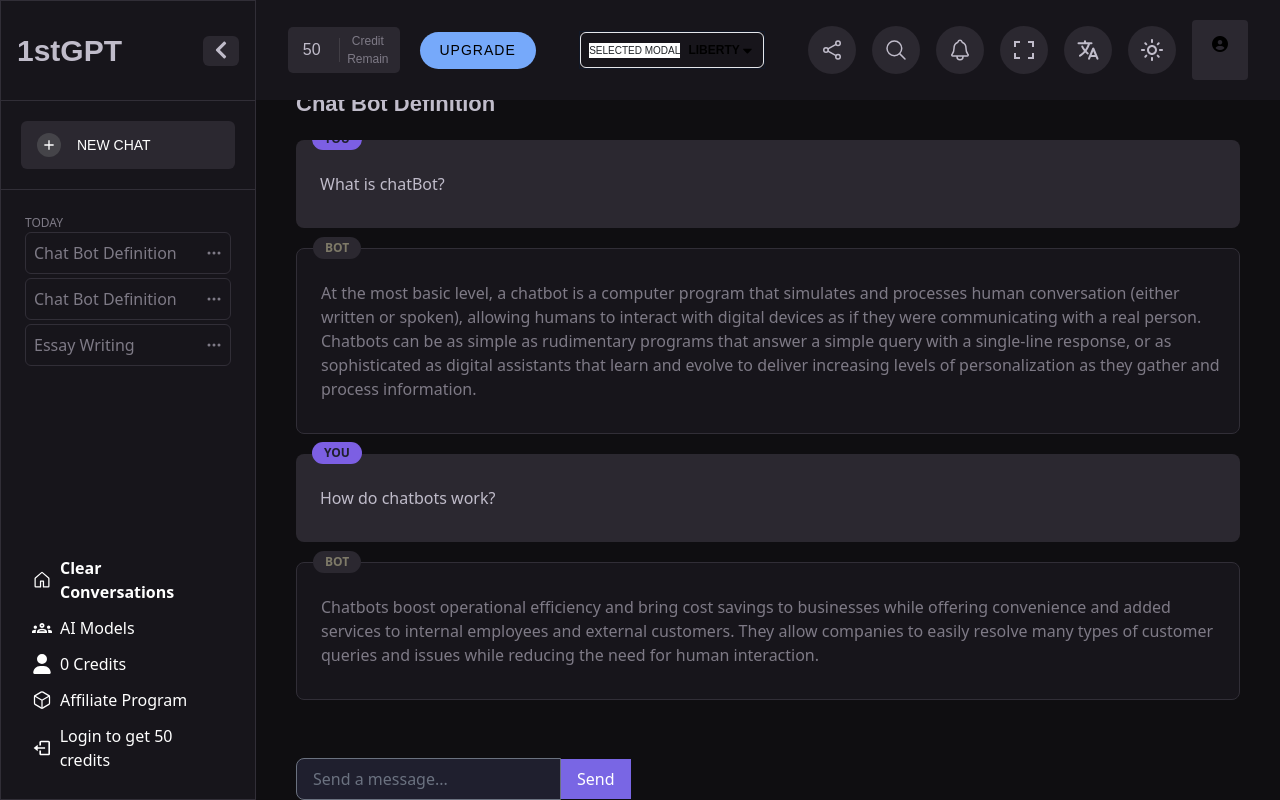
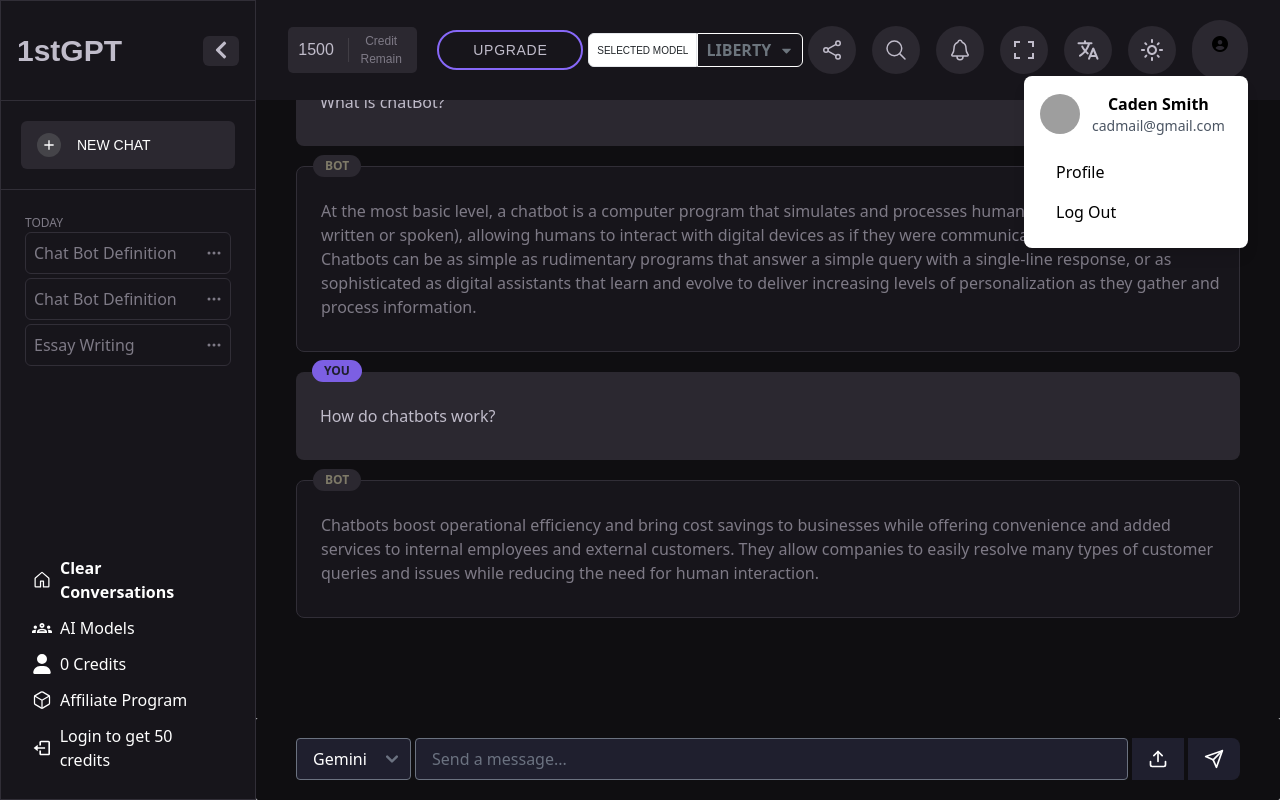
Before and after one commit to Deep1416/1stGpt, a React (Vite) app: page /get in a window 1280 px wide. Both pictures are taken after a click on the button 1220 px from the left and 50 px from the top of the page. Built offline with nearby package versions, Linux system fonts and the light colour scheme; grey boxes are pictures that could not be loaded.

Commit message:
gpt done

```diff
--- a/src/App.jsx
+++ b/src/App.jsx
@@ -5,6 +5,7 @@ import Pricing from './getStarted/pricing/Pricing';
 import Layout from './getStarted/layout/Layout';
 import Aimodals from './getStarted/aiModals/Aimodals'
 import ChatBot from './getStarted/chat/ChatBot'
+import Profile from './getStarted/userProfile/Profile'
 
 const App = () => {
   return (
@@ -15,7 +16,7 @@ const App = () => {
         <Route path="/get" element={<Layout />}>
           <Route index element={<ChatBot />} />
           <Route path="aimodels" element={<Aimodals />} />
-          <Route path="profile" element={<Aimodals />} />
+          <Route path="profile" element={<Profile />} />
           <Route path="pricing" element={<Pricing />} />
         </Route>
       </Routes>
--- a/src/components/authModel/AuthModel.jsx
+++ b/src/components/authModel/AuthModel.jsx
@@ -1,5 +1,7 @@
 import React, { useState } from 'react';
 import axios from 'axios';
+import { useNavigate } from 'react-router-dom';
+
 
 const AuthModal = ({ isOpen, onClose }) => {
   const [isRegister, setIsRegister] = useState(true);
@@ -11,6 +13,11 @@ const AuthModal = ({ isOpen, onClose }) => {
     username: '',
   });
   const [errors, setErrors] = useState({});
+  const [loading, setLoading] = useState(false);
+
+  const navigate = useNavigate();
+
+
 
   const validate = () => {
     const newErrors = {};
@@ -40,10 +47,24 @@ const AuthModal = ({ isOpen, onClose }) => {
     }
 
     setErrors({});
+    setLoading(true);
     const url = isRegister ? 'http://localhost:4000/v1/user/register' : 'http://localhost:4000/v1/user/login';
     try {
       const response = await axios.post(url, formData);
-      console.log(response);
+      // console.log(response,response?.data?.data?.accessToken);
+
+      if (!isRegister && response?.data) {
+        localStorage.setItem('token', response?.data?.data?.accessToken);
+        setTimeout(() => {
+          navigate('/get')
+        }, 300);
+
+      }
+
+
+      if (isRegister) {
+        setIsRegister(false);
+      }
       // Handle successful registration or login
     } catch (error) {
       console.error(error);
@@ -51,6 +72,8 @@ const AuthModal = ({ isOpen, onClose }) => {
       if (error.response && error.response.data) {
         setErrors({ general: error.response.data.message });
       }
+    } finally {
+      setLoading(false);
     }
   };
 
@@ -154,13 +177,19 @@ const AuthModal = ({ isOpen, onClose }) => {
             <button
               type="submit"
               className="inline-flex items-center px-4 py-2 border border-transparent text-sm font-medium rounded-md shadow-sm text-white bg-indigo-600 hover:bg-indigo-700 focus:outline-none focus:ring-2 focus:ring-offset-2 focus:ring-indigo-500"
+              disabled={loading}
             >
-              {isRegister ? 'Register' : 'Login'}
+              {loading ? (
+                <span>Loading...</span>
+              ) : (
+                <span>{isRegister ? 'Register' : 'Login'}</span>
+              )}
             </button>
             <button
               type="button"
               onClick={onClose}
               className="inline-flex items-center px-4 py-2 border border-transparent text-sm font-medium rounded-md shadow-sm text-gray-700 bg-gray-100 hover:bg-gray-200 focus:outline-none focus:ring-2 focus:ring-offset-2 focus:ring-gray-500"
+              disabled={loading}
             >
               Cancel
             </button>
@@ -174,6 +203,7 @@ const AuthModal = ({ isOpen, onClose }) => {
               <button
                 className="text-indigo-600 hover:text-indigo-900"
                 onClick={() => setIsRegister(false)}
+                disabled={loading}
               >
                 Click here to login
               </button>
@@ -184,6 +214,7 @@ const AuthModal = ({ isOpen, onClose }) => {
               <button
                 className="text-indigo-600 hover:text-indigo-900"
                 onClick={() => setIsRegister(true)}
+                disabled={loading}
               >
                 Click here to register
               </button>
@@ -194,6 +225,7 @@ const AuthModal = ({ isOpen, onClose }) => {
           <button
             onClick={handleGoogleLogin}
             className="inline-flex items-center px-4 py-2 border border-transparent text-sm font-medium rounded-md shadow-sm text-white bg-red-600 hover:bg-red-700 focus:outline-none focus:ring-2 focus:ring-offset-2 focus:ring-red-500"
+            disabled={loading}
           >
             Login with Google
           </button>
--- a/src/getStarted/chat/ChatBot.jsx
+++ b/src/getStarted/chat/ChatBot.jsx
@@ -1,5 +1,6 @@
 import React, { useState, useEffect, useRef } from "react";
 import axios from "axios";
+import { FiUpload, FiSend } from "react-icons/fi";
 
 const ChatBot = () => {
   const [messages, setMessages] = useState([
@@ -15,14 +16,26 @@ const ChatBot = () => {
     },
   ]);
   const [input, setInput] = useState("");
+  const [searchMethod, setSearchMethod] = useState("gemini"); // Default search method
   const messagesEndRef = useRef(null);
 
   const fetchResponse = async (query) => {
+    const token = localStorage.getItem("token"); // Retrieve token from localStorage
     try {
-      const response = await axios.post("http://localhost:5000/api/gpt-response", {
+      const response = await axios.post(
+        `http://localhost:4000/v1/ai/${searchMethod}`,
+        {
           query: query,
-      });
-      const reply = response.data.Output; // Adjust based on your API response format
+        },
+        {
+          headers: {
+            Authorization: `Bearer ${token}`, // Include token in headers
+          },
+        }
+      );
+      console.log(response);
+      const reply = response?.data?.data?.Output;
+      // console.log(reply ,"form api respoinse"); // Adjust based on your API response format
       setMessages((prevMessages) => [
         ...prevMessages,
         { type: "bot", text: reply },
@@ -54,20 +67,21 @@ const ChatBot = () => {
   }, [messages]);
 
   return (
-    <div className="pt-[38px] flex flex-col z-10 bg-[#0f0e11] min-h-screen justify-end">
+    <>
+      <div className="flex flex-col z-10 bg-[#0f0e11] min-h-screen justify-end relative">
         <div className="w-full px-10 my-0 mx-auto text-white">
-        <h1 className=" text-[22px] font-semibold text-[#c0bcca] font-heebo">
+          <h1 className="text-[22px] font-semibold text-[#c0bcca] font-heebo">
             Chat Bot Definition
           </h1>
-        <div className="w-full mt-[20px]  mx-auto space-y-5 overflow-y-auto mb-20 ">
+          <div className="w-full mt-[20px] mx-auto space-y-5 overflow-y-auto mb-20">
             {messages.map((msg, index) => (
               <div
                 key={index}
-              className={` ${
+                className={`${
                   msg.type === "user"
                     ? "bg-[#2b2830] text-[#c0bcca]"
                     : "bg-[#17151b] text-[#7e7a86] border-[#312e37] border"
-              } px-4 py-8 rounded-lg relative `}
+                } px-4 py-8 rounded-lg relative mt-3`}
               >
                 <div className="flex items-center space-x-2 ">
                   <span
@@ -79,30 +93,42 @@ const ChatBot = () => {
                   >
                     {msg.type === "user" ? "YOU" : "BOT"}
                   </span>
-                <span className="">{msg.text}</span>
+                  <span>{msg.text}</span>
                 </div>
               </div>
             ))}
             <div ref={messagesEndRef} />
           </div>
         </div>
-      <div className=" px-10 rounded-sm  flex items-center absolute bottom-0">
+      </div>
+      <div className="px-10 rounded-sm sticky z-50 bottom-0 bg-[#0f0e11] flex gap-1 mx-auto p-5">
+        <select
+          value={searchMethod}
+          onChange={(e) => setSearchMethod(e.target.value)}
+          className="bg-[#1f1f2e] text-white px-4 py-2 rounded outline-none"
+        >
+          <option value="gemini">Gemini</option>
+          <option value="gpt">OpenAI</option>
+        </select>
         <input
           type="text"
           value={input}
           onChange={(e) => setInput(e.target.value)}
           onKeyPress={handleKeyPress}
           placeholder="Send a message..."
-          className="bg-[#1f1f2e] text-white px-4 py-2 w-full rounded-l-lg outline-none"
+          className="bg-[#1f1f2e] text-white px-4 py-2 w-full rounded outline-none"
         />
+        <button className="bg-[#1f1f2e] text-white px-4 py-2 rounded-r-none">
+          <FiUpload size={20} />
+        </button>
         <button
           onClick={handleSend}
-          className="bg-[#7966e4] text-white px-4 py-2 "
+          className="bg-[#1f1f2e] text-white px-4 py-2 rounded-r-lg"
         >
-          Send
+          <FiSend size={20} />
         </button>
       </div>
-    </div>
+    </>
   );
 };
 
--- a/src/getStarted/header/sideBar/SideBar.jsx
+++ b/src/getStarted/header/sideBar/SideBar.jsx
@@ -13,6 +13,8 @@ import { FaUser } from "react-icons/fa6";
 import { BiLogOut } from "react-icons/bi";
 import { IoCubeOutline } from "react-icons/io5";
 import { MdAdd } from "react-icons/md";
+import { Link } from "react-router-dom";
+
 
 const Sidebar = ({ isSidebarCollapsed, toggleSidebar }) => {
   return (
@@ -32,6 +34,7 @@ const Sidebar = ({ isSidebarCollapsed, toggleSidebar }) => {
         </div>
       </div>
       <div className="p-5 border-b  border-[#312e37]">
+        <Link to={'/get'}>
         <div className="flex items-center gap-4  bg-[#2b2830]   py-3 pr-[10px] rounded-md pl-4">
           <div className="w-6 h-6 rounded-full bg-[#454449] flex justify-center items-center">
             <MdAdd className="text-white" />
@@ -42,6 +45,7 @@ const Sidebar = ({ isSidebarCollapsed, toggleSidebar }) => {
             </div>
           )}
         </div>
+        </Link>
       </div>
       <div className="p-6  text-[#7e7a86]">
         {!isSidebarCollapsed && <p className="text-[12px]">TODAY</p>}
@@ -62,14 +66,18 @@ const Sidebar = ({ isSidebarCollapsed, toggleSidebar }) => {
       </div>
       <div className={`fixed bottom-0 left-0 right-0 ${!isSidebarCollapsed ? "p-6 w-64 " : "p-6 w-24" } text-white  `}>
         <ul className={`flex flex-col gap-1 w-fit  ${!isSidebarCollapsed ? " w-64 " : " w-24 justify-center items-center" } `}>
-          <li className="flex items-center gap-2 py-1 px-2 rounded hover:bg-[#2b2830] w-fit">
+        <Link to={'/'}>
+        <li className="flex items-center gap-2 py-1 px-2 rounded hover:bg-[#2b2830] w-fit">
             <GoHome className="text-xl" />
             {!isSidebarCollapsed && <span className="font-semibold inline-block w-24">Clear Conversations</span>}
           </li>
+        </Link>
+          <Link to={'aimodels'}>
           <li className="flex items-center gap-2 py-1 px-2 rounded hover:bg-[#2b2830] w-fit">
             <MdOutlineGroups className="text-xl" />
             {!isSidebarCollapsed && <span>AI Models</span>}
           </li>
+          </Link>
           <li className="flex items-center gap-2 py-1 px-2 rounded hover:bg-[#2b2830] w-fit">
             <FaUser className="text-xl" />
             {!isSidebarCollapsed && <span>0 Credits</span>}
@@ -78,10 +86,12 @@ const Sidebar = ({ isSidebarCollapsed, toggleSidebar }) => {
             <IoCubeOutline className="text-xl" />
             {!isSidebarCollapsed && <span>Affiliate Program</span>}
           </li>
-          <li className="flex items-center gap-2 py-1 px-2 rounded hover:bg-[#2b2830] w-fit">
+        <Link to={'/'}>
+        <li className="flex items-center gap-2 py-1 px-2 rounded hover:bg-[#2b2830] w-fit">
             <BiLogOut className="text-xl" />
             {!isSidebarCollapsed && <span>Login to get 50 credits</span>}
           </li>
+          </Link>
         </ul>
       </div>
     </>
--- a/src/getStarted/header/topBar/TopBar.jsx
+++ b/src/getStarted/header/topBar/TopBar.jsx
@@ -9,22 +9,27 @@ import {
 } from "react-icons/io5";
 import { RiFullscreenFill } from "react-icons/ri";
 import { MdOutlineLightMode } from "react-icons/md";
+import { Link } from "react-router-dom";
 
 const Topbar = ({ isSidebarCollapsed }) => {
   const [isPopupVisible, setIsPopupVisible] = useState(false);
+  const [isProfilePopupVisible, setIsProfilePopupVisible] = useState(false);
 
   const handlePopupToggle = () => {
     setIsPopupVisible(!isPopupVisible);
   };
 
+  const handleProfilePopupToggle = () => {
+    setIsProfilePopupVisible(!isProfilePopupVisible);
+  };
+
   return (
     <>
-
       <div className="">
         <div className="flex gap-5 justify-evenly items-center flex-grow">
           <div className="font-heebo text-black">
             <div className="flex gap-1 items-center w-full text-center rounded-[5px] bg-[#2b2830] py-[5px] pr-2">
-              <span className="inline-block w-[50%] text-[#c0bcca]">50</span>
+              <span className="inline-block w-[50%] text-[#c0bcca]">1500</span>
               <div className="h-6 w-[1px] bg-[#413e45]"></div>
               <span className="inline-block w-[50%] text-[12px] text-[#7e7a86]">
                 Credit Remain
@@ -32,60 +37,91 @@ const Topbar = ({ isSidebarCollapsed }) => {
             </div>
           </div>
           <div className="font-heebo">
-            <div className="uppercase tracking-[1px] text-black py-2 px-5 rounded-3xl bg-blue-400 text-[14px] font-medium w-fit">
-              upgrade
-            </div>
+           <Link to={'/get/pricing'}>
+           <button className="w-fit max-w-full font-medium text-[14px] tracking-wider h-10 px-[34px] uppercase text-center whitespace-nowrap outline-none outline-transparent font-heebo border-2 text-[#c0bcca] border-[#8768f8] rounded-full ">
+              Upgrade
+            </button>
+           </Link>
           </div>
         </div>
       </div>
 
-      <div className="border-gray-900 border" onClick={handlePopupToggle}>
-        <div className="uppercase text-black flex cursor-pointer items-center gap-2 px-2 py-2 border rounded-md">
-          <span className="inline-block w-[60%] text-[10px] font-heebo text-[#212529] bg-white">
-            Selected Modal
+      <div className="flex relative" onClick={handlePopupToggle}>
+        <div className="uppercase text-black flex cursor-pointer items-center gap-2 px-2 py-1 border rounded-l-md bg-white">
+          <span className="inline-block text-[10px] font-heebo text-[#212529]">
+            Selected Model
           </span>
-          <span className="uppercase w-[40%] font-bold text-[12px] font-heebo flex items-center">
+        </div>
+        <div>
+          <span className="uppercase text-[#6c757d] font-semibold flex cursor-pointer items-center gap-2 px-2 py-1 border-white border rounded-r-md">
             <span>Liberty</span>
             <FaCaretDown className="text-[15px]" />
           </span>
         </div>
+        {isPopupVisible && (
+          <div className="absolute right-0 top-12 mt-2 p-6 bg-white text-black rounded-lg shadow-lg z-50">
+            <p>This is the popup content!</p>
+            <button
+              className="mt-3 bg-blue-600 hover:bg-blue-700 text-white px-4 py-2 rounded"
+              onClick={handlePopupToggle}
+            >
+              Close Popup
+            </button>
+          </div>
+        )}
       </div>
 
       <div className="flex items-center space-x-3 flex-wrap gap-1 flex-shrink-0">
-        <button className="bg-[#2b2830] hover:bg-gray-800 p-3 rounded-full focus:outline-none  transition-colors">
-          <IoShareSocialOutline className=" text-2xl text-[#c0bcca]" />
+        <button className="bg-[#2b2830] hover:bg-gray-800 p-3 rounded-full focus:outline-none transition-colors">
+          <IoShareSocialOutline className="text-2xl text-[#c0bcca]" />
         </button>
-        <button className="bg-[#2b2830] hover:bg-gray-800 p-3 rounded-full focus:outline-none  transition-colors">
-          <IoSearchOutline className=" text-2xl text-[#c0bcca]"/>
+        <button className="bg-[#2b2830] hover:bg-gray-800 p-3 rounded-full focus:outline-none transition-colors">
+          <IoSearchOutline className="text-2xl text-[#c0bcca]" />
         </button>
-        <button className="bg-[#2b2830] hover:bg-gray-800 p-3 rounded-full focus:outline-none  transition-colors">
-          <IoNotificationsOutline className=" text-2xl text-[#c0bcca]"/>
+        <button className="bg-[#2b2830] hover:bg-gray-800 p-3 rounded-full focus:outline-none transition-colors">
+          <IoNotificationsOutline className="text-2xl text-[#c0bcca]" />
         </button>
-        <button className="bg-[#2b2830] hover:bg-gray-800 p-3 rounded-full focus:outline-none  transition-colors">
-          <RiFullscreenFill className=" text-2xl text-[#c0bcca]"/>
+        <button className="bg-[#2b2830] hover:bg-gray-800 p-3 rounded-full focus:outline-none transition-colors">
+          <RiFullscreenFill className="text-2xl text-[#c0bcca]" />
         </button>
-        <button className="bg-[#2b2830] hover:bg-gray-800 p-3 rounded-full focus:outline-none  transition-colors">
-          <IoLanguage className=" text-2xl text-[#c0bcca]" />
+        <button className="bg-[#2b2830] hover:bg-gray-800 p-3 rounded-full focus:outline-none transition-colors">
+          <IoLanguage className="text-2xl text-[#c0bcca]" />
         </button>
-        <button className="bg-[#2b2830] hover:bg-gray-800 p-3 rounded-full focus:outline-none  transition-colors">
-          <MdOutlineLightMode className=" text-2xl text-[#c0bcca]"/>
+        <button className="bg-[#2b2830] hover:bg-gray-800 p-3 rounded-full focus:outline-none transition-colors">
+          <MdOutlineLightMode className="text-2xl text-[#c0bcca]" />
         </button>
-        <button className="bg-[#2b2830] hover:bg-gray-800 p-3 rounded focus:outline-none  transition-colors">
+        <button
+          className="bg-[#2b2830] hover:bg-gray-800 p-3 rounded-full focus:outline-none transition-colors relative"
+          onClick={handleProfilePopupToggle}
+        >
           <i className="fas fa-user-circle h-8 w-8"></i>
+          {isProfilePopupVisible && (
+            <div className="absolute right-0 top-12 mt-2 w-56 bg-white text-black rounded-lg shadow-lg z-50 p-4">
+              <div className="flex items-center mb-4">
+                <img
+                  src="path_to_profile_image" // Replace with the actual path to profile image
+                  alt="Profile"
+                  className="w-10 h-10 rounded-full"
+                />
+                <div className="ml-3">
+                  <p className="font-bold">Caden Smith</p>
+                  <p className="text-sm text-gray-600">cadmail@gmail.com</p>
+                </div>
+              </div>
+             <Link to={'/get/profile'}>
+             <button className="w-full text-left py-2 px-4 hover:bg-gray-100 rounded">
+                Profile
+              </button>
+             </Link>
+             <Link to={'/'}>
+             <button className="w-full text-left py-2 px-4 hover:bg-gray-100 rounded">
+                Log Out
+              </button>
+             </Link>
+            </div>
+          )}
         </button>
       </div>
-
-      {isPopupVisible && (
-        <div className="absolute right-0 top-12 mt-2 p-6 bg-white text-black rounded-lg shadow-lg z-50">
-          <p>This is the popup content!</p>
-          <button
-            className="mt-3 bg-blue-600 hover:bg-blue-700 text-white px-4 py-2 rounded"
-            onClick={handlePopupToggle}
-          >
-            Close Popup
-          </button>
-        </div>
-      )}
     </>
   );
 };
--- a/src/index.css
+++ b/src/index.css
@@ -5,3 +5,12 @@
 body{
     overflow-x: hidden;
 }
+
+/* custom.css */
+/* custom.css */
+.gradient-border {
+    border-width: 2px !important;
+    border-image-slice: 1 !important;
+    border-image-source: linear-gradient(270deg, #8768f8, #b7a4fb, #8768f8, #b7a4fb) !important;
+    border-radius: 9999px !important; /* Equivalent to Tailwind's rounded-full */
+  }
```
Lines whose indentation alone changed are shown as unchanged.
